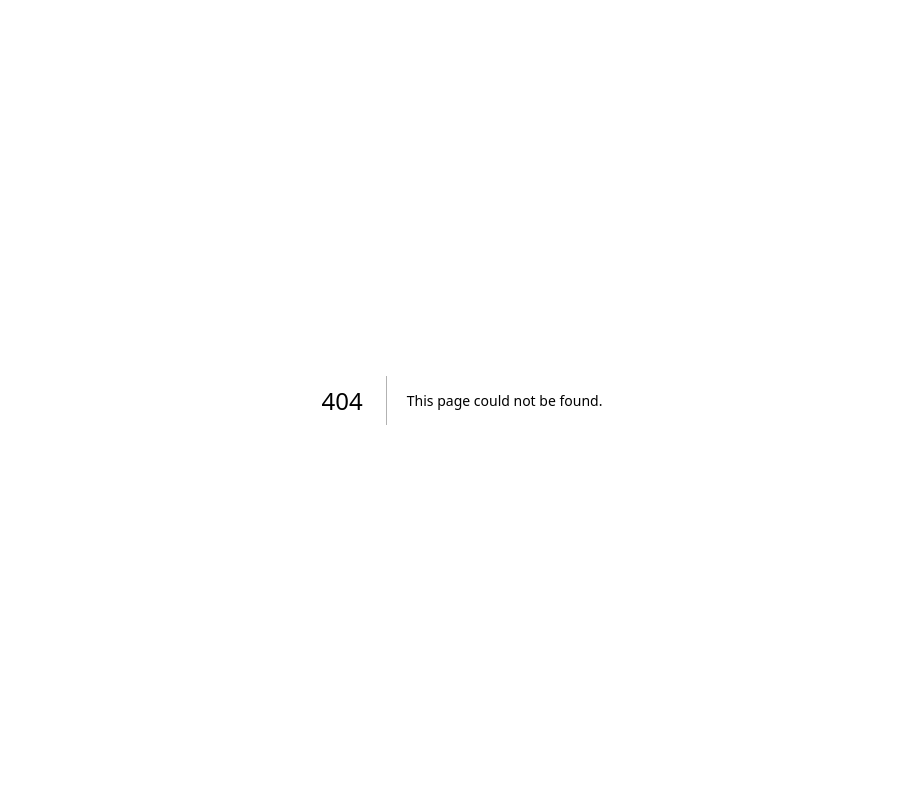
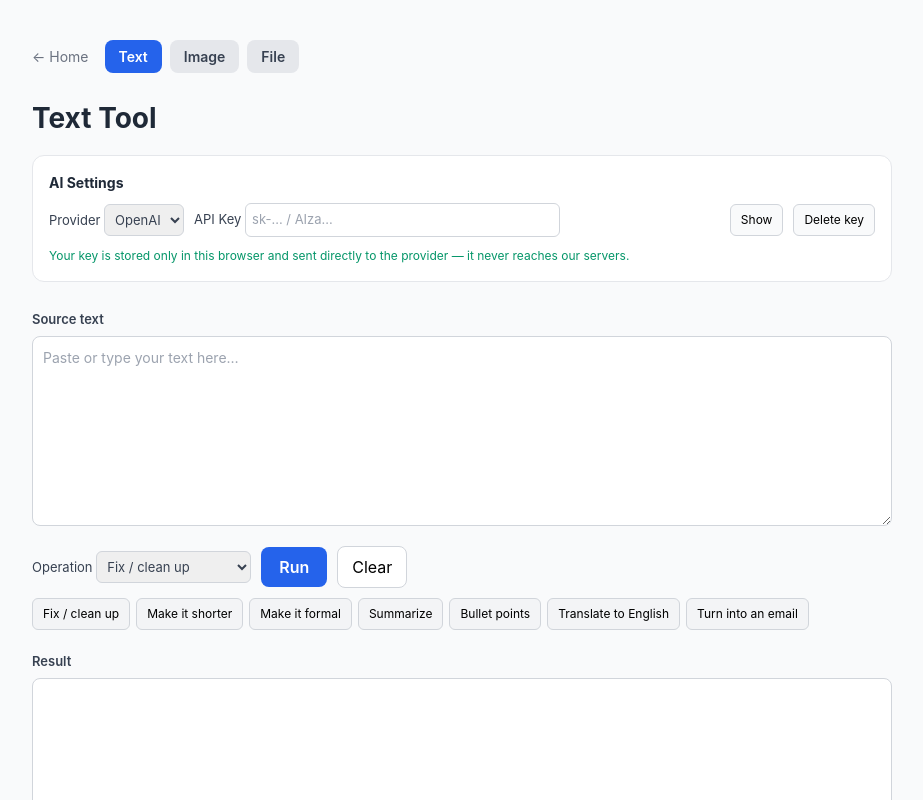
Before and after one commit to NuraydinArikan/lesstoken-landing, a Next.js app: page /text in a window 1280 px wide. Before the commit this address had no page. Shown: the top 800 px of the page, without its empty margins (178-1101 px from the left). Built offline with nearby package versions, Linux system fonts and the light colour scheme.

Commit message:
feat: /text tool page with 7 desktop-parity operations

```diff
--- /dev/null
+++ b/pages/text.jsx
@@ -0,0 +1,141 @@
+import React, { useEffect, useState } from 'react';
+import Head from 'next/head';
+import ToolNav from '../components/ToolNav';
+import AiSettings from '../components/AiSettings';
+import { toolLocales, detectLang } from '../lib/toolI18n';
+import { OPERATIONS, runOperation } from '../lib/aiClient.mjs';
+import { localClean } from '../lib/localText.mjs';
+
+export default function TextToolPage() {
+  const [lang, setLang] = useState('tr');
+  const [settings, setSettings] = useState({ provider: 'openai', apiKey: '' });
+  const [input, setInput] = useState('');
+  const [output, setOutput] = useState('');
+  const [note, setNote] = useState('');
+  const [operationKey, setOperationKey] = useState('clean');
+  const [busy, setBusy] = useState(false);
+  const [copied, setCopied] = useState(false);
+
+  const t = toolLocales[lang].text;
+  const errors = toolLocales[lang].errors;
+
+  useEffect(() => {
+    setLang(detectLang());
+    const transferred = sessionStorage.getItem('lesstoken.transferText');
+    if (transferred) {
+      setInput(transferred);
+      sessionStorage.removeItem('lesstoken.transferText');
+    }
+  }, []);
+
+  const run = async (key) => {
+    const source = input.trim();
+    setCopied(false);
+    setNote('');
+    if (!source) {
+      setOutput('');
+      setNote(t.emptyInput);
+      return;
+    }
+    if (!settings.apiKey) {
+      if (key === 'clean') {
+        setOutput(localClean(source));
+        setNote(t.localNote);
+      } else {
+        setOutput('');
+        setNote(t.needKey);
+      }
+      return;
+    }
+    setBusy(true);
+    setOutput('');
+    try {
+      const result = await runOperation({
+        provider: settings.provider,
+        apiKey: settings.apiKey,
+        operationKey: key,
+        text: source,
+      });
+      setOutput(result);
+    } catch (err) {
+      setNote(errors[err.code] || errors.provider);
+    } finally {
+      setBusy(false);
+    }
+  };
+
+  const copyResult = async () => {
+    if (!output) return;
+    try {
+      await navigator.clipboard.writeText(output);
+      setCopied(true);
+    } catch {
+      /* ignore */
+    }
+  };
+
+  const opLabel = (op) => (lang === 'tr' ? op.tr : op.en);
+
+  return (
+    <>
+      <Head>
+        <title>{lang === 'tr' ? 'Metin Aracı - LessToken' : 'Text Tool - LessToken'}</title>
+        <meta name="description" content="AI destekli metin düzeltme, özetleme ve çeviri — tarayıcınızda, üyeliksiz." />
+      </Head>
+      <div style={{ minHeight: '100vh', background: '#f9fafb', padding: '40px 20px' }}>
+        <div style={{ maxWidth: '860px', margin: '0 auto' }}>
+          <ToolNav lang={lang} active="text" />
+          <h1 style={{ fontSize: '28px', fontWeight: 'bold', color: '#1f2937', marginBottom: '16px' }}>{t.title}</h1>
+          <AiSettings lang={lang} onChange={setSettings} />
+
+          <label style={{ fontSize: '13px', fontWeight: 600, color: '#374151' }}>{t.inputLabel}</label>
+          <textarea
+            value={input}
+            onChange={(e) => setInput(e.target.value)}
+            placeholder={t.inputPlaceholder}
+            rows={8}
+            style={{ width: '100%', marginTop: '6px', marginBottom: '14px', padding: '10px', borderRadius: '8px', border: '1px solid #d1d5db', fontSize: '14px', fontFamily: 'inherit' }}
+          />
+
+          <div style={{ display: 'flex', gap: '10px', alignItems: 'center', flexWrap: 'wrap', marginBottom: '10px' }}>
+            <label style={{ fontSize: '13px', color: '#374151' }}>
+              {t.operation}{' '}
+              <select value={operationKey} onChange={(e) => setOperationKey(e.target.value)} style={{ padding: '6px', borderRadius: '6px', border: '1px solid #d1d5db' }}>
+                {OPERATIONS.map((op) => (
+                  <option key={op.key} value={op.key}>{opLabel(op)}</option>
+                ))}
+              </select>
+            </label>
+            <button type="button" disabled={busy} onClick={() => run(operationKey)} style={{ padding: '8px 18px', borderRadius: '8px', border: 'none', background: '#2563eb', color: 'white', fontWeight: 600, cursor: 'pointer', opacity: busy ? 0.6 : 1 }}>
+              {busy ? t.working : t.run}
+            </button>
+            <button type="button" onClick={() => { setInput(''); setOutput(''); setNote(''); setCopied(false); }} style={{ padding: '8px 14px', borderRadius: '8px', border: '1px solid #d1d5db', background: 'white', cursor: 'pointer' }}>
+              {t.clear}
+            </button>
+          </div>
+
+          <div style={{ display: 'flex', gap: '6px', flexWrap: 'wrap', marginBottom: '18px' }}>
+            {OPERATIONS.map((op) => (
+              <button key={op.key} type="button" disabled={busy} onClick={() => { setOperationKey(op.key); run(op.key); }} style={{ fontSize: '12px', padding: '6px 10px', borderRadius: '6px', border: '1px solid #d1d5db', background: '#f3f4f6', cursor: 'pointer' }}>
+                {opLabel(op)}
+              </button>
+            ))}
+          </div>
+
+          {note && <p style={{ fontSize: '13px', color: '#b45309', marginBottom: '10px' }}>{note}</p>}
+
+          <label style={{ fontSize: '13px', fontWeight: 600, color: '#374151' }}>{t.resultLabel}</label>
+          <textarea
+            value={output}
+            readOnly
+            rows={8}
+            style={{ width: '100%', marginTop: '6px', marginBottom: '12px', padding: '10px', borderRadius: '8px', border: '1px solid #d1d5db', fontSize: '14px', fontFamily: 'inherit', background: 'white' }}
+          />
+          <button type="button" onClick={copyResult} disabled={!output} style={{ padding: '8px 16px', borderRadius: '8px', border: '1px solid #d1d5db', background: '#f3f4f6', cursor: 'pointer', fontWeight: 600 }}>
+            {copied ? `✓ ${t.copied}` : t.copy}
+          </button>
+        </div>
+      </div>
+    </>
+  );
+}
```
